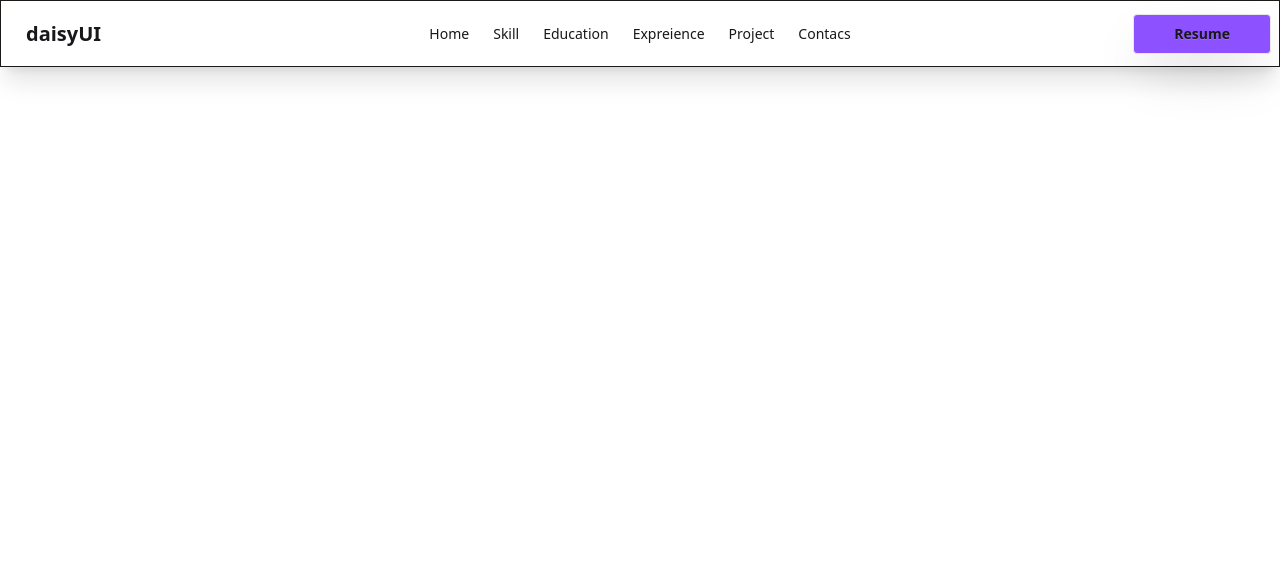
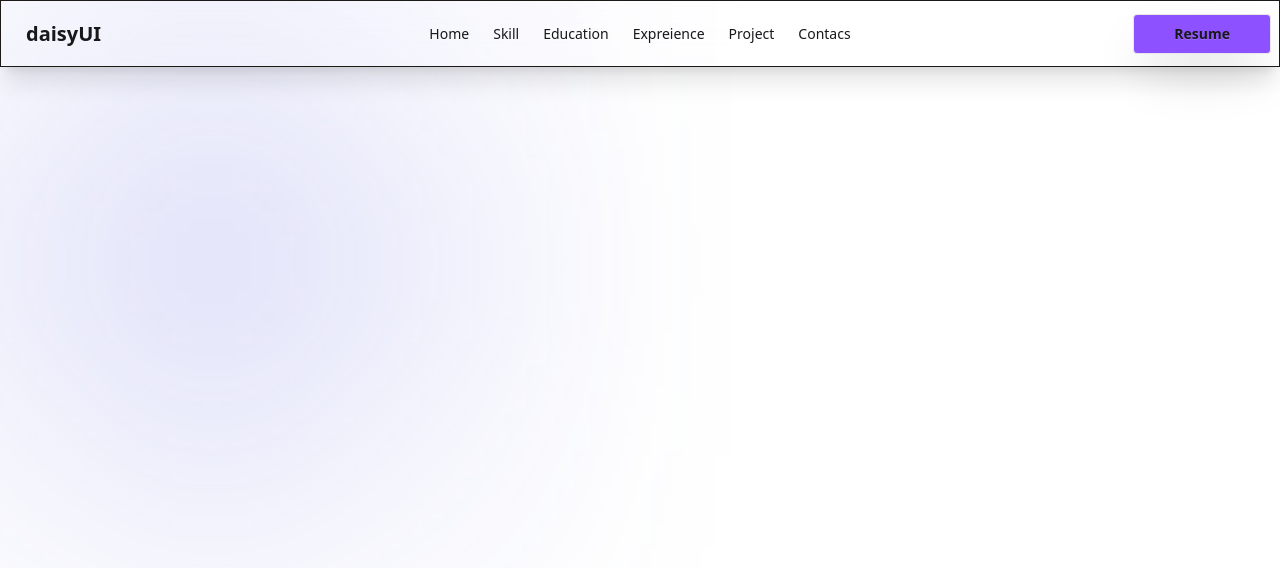
Before and after one commit to SakibFakir69/Portfolio2, a React (Vite) app: page / in a window 1280 px wide. Shown: the top 568 px of the page. Built offline with nearby package versions, Linux system fonts and the light colour scheme.

Commit message:
animation added

```diff
--- a/src/Layout/MainLayoutes.jsx
+++ b/src/Layout/MainLayoutes.jsx
@@ -4,6 +4,7 @@
 
 import React from 'react'
 import Navbar from '../components/Navbar'
+import { Outlet } from 'react-router-dom'
 
 function MainLayoutes() {
   return (
@@ -14,6 +15,8 @@ function MainLayoutes() {
         </header>
         <main>
 
+        <Outlet/>
+
         </main>
 
     </div>
--- a/src/Routes/Routes.jsx
+++ b/src/Routes/Routes.jsx
@@ -8,7 +8,7 @@ import Home from "../components/Home/Home";
 export  const route =createBrowserRouter([
 
     {
-        path:'/',
+        path:'',
         element:<MainLayoutes/>,
         children:[
             {
--- a/src/components/Home/Home.jsx
+++ b/src/components/Home/Home.jsx
@@ -1,15 +1,14 @@
-
-
-
-import React from 'react'
+import React from "react";
+import HeroSection from "../../pages/HeroSection";
 
 function Home() {
   return (
-    <div>
+    <div className="border border-white py-20 ">
 
+      <HeroSection />
 
     </div>
-  )
+  );
 }
 
-export default Home
+export default Home;
--- a/src/index.css
+++ b/src/index.css
@@ -1,6 +1,42 @@
 @import "tailwindcss";
 @plugin "daisyui";
 
-.all-color{
-  background: #1E1E1E;
+.all-color {
+  background: #1e1e1e;
 }
+
+.box {
+  height: 200px;
+  width: 200px;
+  background-color: rgba(138, 43, 226, 0.8);
+  filter: blur(200px);
+
+  border: 2px solid red;
+  animation: anime 3s ease-in-out infinite ;
+  animation-duration: 5s;
+  animation-delay: 4s;
+
+}
+/* translate work x and y */
+
+@keyframes anime {
+  0% {
+    transform: translate(0);
+  }
+  25% {
+    transform: translate(100px);
+
+
+  }
+  50% {
+    transform: translate(250px);
+    background-color: rgb(17, 86, 223);
+
+    filter: blur(150px);
+    filter: brightness("100");
+  }
+  100% {
+    transform: translate(450px);
+  }
+
+}
--- a/src/main.jsx
+++ b/src/main.jsx
@@ -8,8 +8,8 @@ import { route } from './Routes/Routes.jsx'
 createRoot(document.getElementById('root')).render(
 
   <StrictMode>
-    <RouterProvider router={route}>
+    <RouterProvider router={route}/>
 
-    </RouterProvider>
-  </StrictMode>,
+
+  </StrictMode>
 )
--- /dev/null
+++ b/src/pages/HeroSection.jsx
@@ -0,0 +1,27 @@
+
+
+import React from 'react'
+
+function HeroSection() {
+  return (
+
+    <div className='text-white min-[650px] py-20 border border-white'>
+
+        <div className='box'>
+
+        </div>
+
+        <section>
+
+            {/* box */}
+
+
+        </section>
+
+
+
+    </div>
+  )
+}
+
+export default HeroSection
```
